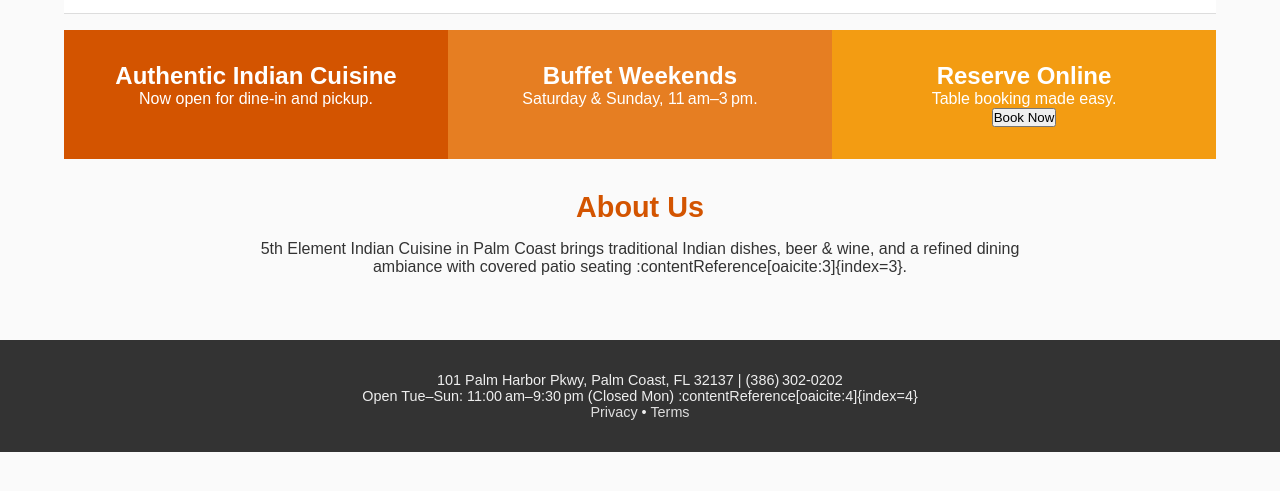
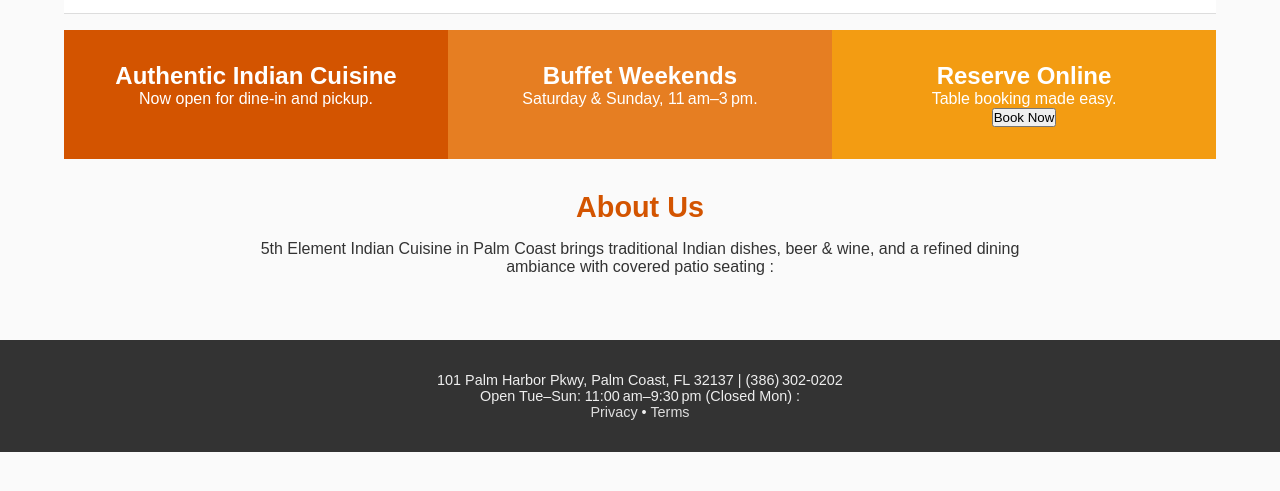
Before and after one commit to M-Ayyala/restaurant-website, a plain HTML site: page index.html in a window 1280 px wide. Shown: the part 65-556 px from the top of the page. Drawn offline with Linux system fonts and the light colour scheme.

Commit message:
Update index.html

```diff
--- a/index.html
+++ b/index.html
@@ -36,13 +36,13 @@
   <section class="section container">
     <h2>About Us</h2>
     <p style="max-width: 800px; margin: 0 auto; text-align: center;">
-      5th Element Indian Cuisine in Palm Coast brings traditional Indian dishes, beer & wine, and a refined dining ambiance with covered patio seating :contentReference[oaicite:3]{index=3}.
+      5th Element Indian Cuisine in Palm Coast brings traditional Indian dishes, beer & wine, and a refined dining ambiance with covered patio seating :
     </p>
   </section>
 
   <footer class="footer">
     <p>101 Palm Harbor Pkwy, Palm Coast, FL 32137 | (386) 302‑0202</p>
-    <p>Open Tue–Sun: 11:00 am–9:30 pm (Closed Mon) :contentReference[oaicite:4]{index=4}</p>
+    <p>Open Tue–Sun: 11:00 am–9:30 pm (Closed Mon) :</p>
     <p><a href="#">Privacy</a> • <a href="#">Terms</a></p>
   </footer>
 </body>
```
